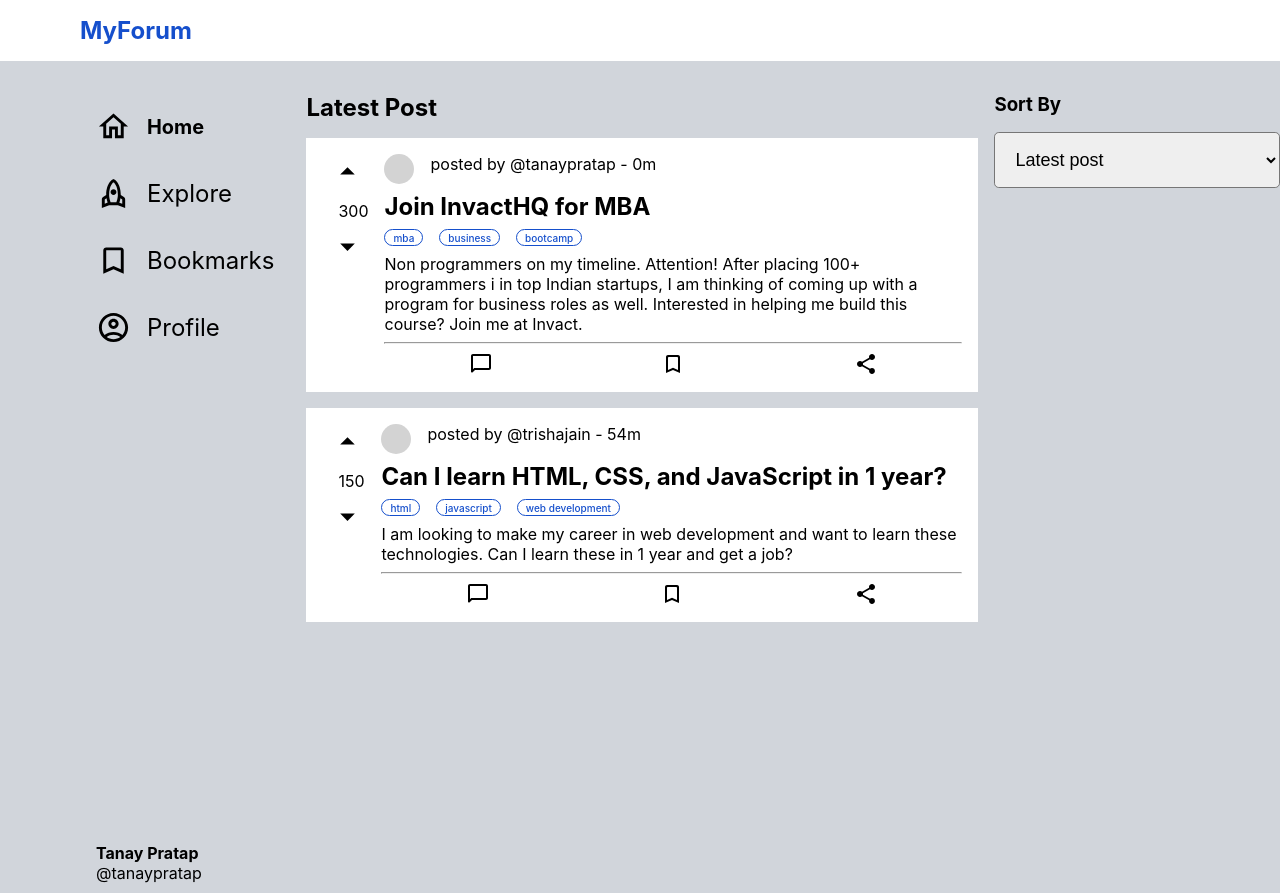
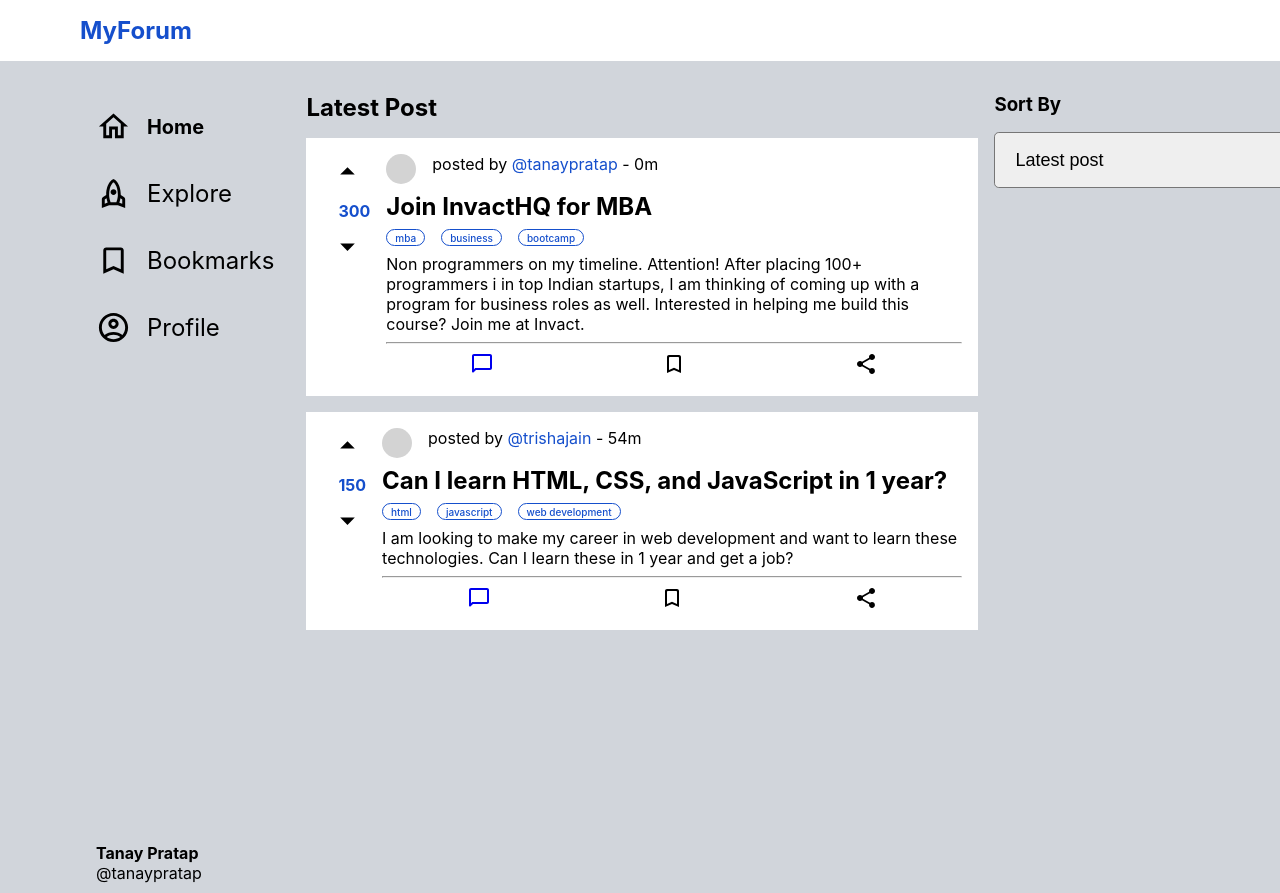
Before and after one commit to BhumikaSingh-27/forum-app, a React (Create React App) app: page / in a window 1280 px wide. Shown: the top 893 px of the page. Built offline with nearby package versions, Linux system fonts and the light colour scheme.

Commit message:
feat: comment

```diff
--- a/src/App.js
+++ b/src/App.js
@@ -1,21 +1,16 @@
-import logo from "./logo.svg";
+import Home from "../src/pages/Home";
 import "./App.css";
 import Header from "./components/Header";
-import Sidebar from "./components/Sidebar";
-import Home from "../src/pages/Home";
-import Comment from "./components/Comment";
-import Sort  from "./components/Sort";
+import PostLanding from "./pages/PostLanding";
+import { Route, Routes } from "react-router-dom";
 function App() {
   return (
     <div className="App">
       <Header />
-      <div className="section">
-        <Sidebar />
-        <Home />
-        {/* <Comment /> */}
-        <Sort />
-      </div>
-
+      <Routes>
+        <Route path="/" element={<Home />}></Route>
+        <Route path="/:id" element={<PostLanding />}></Route>
+      </Routes>
     </div>
   );
 }
--- a/src/components/Comment.jsx
+++ b/src/components/Comment.jsx
@@ -1,23 +1,27 @@
-import React from 'react'
+import React from "react";
 import "./style.css";
 
-const Comment = () => {
+const Comment = ({ data }) => {
+  const d = new Date(data.comments.createdAt);
   return (
-    <div className='comment-section'>
-
+    <div>
+      {data.comments.map((user) => (
+        <div className="comment-section">
           {" "}
           <div className="image"></div>
-          <div className='comment-data'>
-          <div>posted by @tanay - 1m{" "}</div>
+          <div className="comment-data">
             <div>
-            replying to @tanay
+              posted by @{user?.username}- {d.getMinutes()} m{" "}
             </div>
+            <div>replying to @{data?.username}</div>
             <div>
-            <p>intersted</p>
+              <p>{user.comment}</p>
             </div>
           </div>
         </div>
-  )
-}
+      ))}
+    </div>
+  );
+};
 
-export default Comment
+export default Comment;
--- a/src/components/Post.jsx
+++ b/src/components/Post.jsx
@@ -1,28 +1,44 @@
-import React, { useContext } from "react";
+import React, { useContext, useState } from "react";
 import "./style.css";
 import ArrowDropUpOutlinedIcon from "@mui/icons-material/ArrowDropUpOutlined";
 import ArrowDropDownOutlinedIcon from "@mui/icons-material/ArrowDropDownOutlined";
 import BookmarkBorderRoundedIcon from "@mui/icons-material/BookmarkBorderRounded";
 import ChatBubbleOutlineRoundedIcon from "@mui/icons-material/ChatBubbleOutlineRounded";
 import ShareRoundedIcon from "@mui/icons-material/ShareRounded";
+import BookmarkIcon from "@mui/icons-material/Bookmark";
 import { DataContext } from "../context/DataContext";
+import { NavLink } from "react-router-dom";
 
 const Post = ({ data }) => {
   const { dispatch } = useContext(DataContext);
+  const [bookmark, setBookmark] = useState(false);
 
-  const d = new Date(data.createdAt);
+  const d = new Date(data?.createdAt);
   return (
-    <div className="post">
+    <div className="post" key={data.postId}>
       <div className="post-main">
         <div>
           <div className="vote-icons">
             <div
               onClick={() => dispatch({ type: "UPVOTE", payload: data.postId })}
             >
-              <ArrowDropUpOutlinedIcon fontSize="large" />
+              <ArrowDropUpOutlinedIcon fontSize="large" fontWeight="bold" />
             </div>
-            <p>{data.upvotes - data.downvotes}</p>
-            <div onClick={() => dispatch({ type: "DOWNVOTE", payload: data.postId })}><ArrowDropDownOutlinedIcon fontSize="large" /> </div>
+            <p className="name">
+              {" "}
+              {data?.downvotes > data?.upvotes ? (
+                <b>{data?.upvotes - data?.downvotes}</b>
+              ) : (
+                <b>{data?.upvotes - data?.downvotes}</b>
+              )}
+            </p>
+            <div
+              onClick={() =>
+                dispatch({ type: "DOWNVOTE", payload: data.postId })
+              }
+            >
+              <ArrowDropDownOutlinedIcon fontSize="large" />{" "}
+            </div>
           </div>
         </div>
         <div className="post-container">
@@ -30,7 +46,8 @@ const Post = ({ data }) => {
             {" "}
             <div className="image"></div>{" "}
             <div>
-              posted by @{data.username} - {d.getMinutes()}m
+              posted by <span className="name">@{data.username}</span> -{" "}
+              {d.getMinutes()}m
             </div>
           </div>
           <div>
@@ -47,8 +64,15 @@ const Post = ({ data }) => {
           </div>
           <hr />
           <div className="post-icons">
-            <ChatBubbleOutlineRoundedIcon />
-            <BookmarkBorderRoundedIcon />
+            <NavLink to={`/${data.postId}`}>
+              {" "}
+              <div>
+                <ChatBubbleOutlineRoundedIcon />
+              </div>{" "}
+            </NavLink>
+            <div onClick={() => setBookmark(!bookmark)}>
+              {bookmark ? <BookmarkIcon /> : <BookmarkBorderRoundedIcon />}
+            </div>
             <ShareRoundedIcon />
           </div>
         </div>
--- a/src/components/style.css
+++ b/src/components/style.css
@@ -146,3 +146,19 @@ select option {
 
     margin-top: auto;
 }
+
+.name {
+    color: var(--primary-color)
+}
+
+.vote-icons div:hover {
+    cursor: pointer;
+}
+
+.post-icons div:hover{
+    cursor: pointer;
+}
+
+.landing{
+    display: flex;
+}
--- a/src/index.js
+++ b/src/index.js
@@ -4,13 +4,16 @@ import "./index.css";
 import App from "./App";
 import reportWebVitals from "./reportWebVitals";
 import { DataContextProvider } from "./context/DataContext";
+import { BrowserRouter } from "react-router-dom";
 
 const root = ReactDOM.createRoot(document.getElementById("root"));
 root.render(
   <React.StrictMode>
-    <DataContextProvider>
-      <App />
-    </DataContextProvider>
+    <BrowserRouter>
+      <DataContextProvider>
+        <App />
+      </DataContextProvider>
+    </BrowserRouter>
   </React.StrictMode>
 );
 
--- a/src/pages/Home.jsx
+++ b/src/pages/Home.jsx
@@ -1,10 +1,17 @@
 import React, { useContext } from "react";
 import Post from "../components/Post";
 import { DataContext } from "../context/DataContext";
+import Header from "../components/Header";
+import Sidebar from "../components/Sidebar";
+import Sort from "../components/Sort";
 
 const Home = () => {
   const { state } = useContext(DataContext);
   return (
+    <div>
+
+      <div className="section">
+        <Sidebar />
         <div className="home-container">
           <h2>Latest Post</h2>
           <div>
@@ -15,6 +22,11 @@ const Home = () => {
             ))}
           </div>
         </div>
+        <div>
+          <Sort />
+        </div>
+      </div>
+    </div>
   );
 };
 
--- /dev/null
+++ b/src/pages/PostLanding.jsx
@@ -0,0 +1,37 @@
+import React, { useContext } from "react";
+import { NavLink, useParams } from "react-router-dom";
+import { DataContext } from "../context/DataContext";
+import Sidebar from "../components/Sidebar";
+import Post from "../components/Post";
+import KeyboardBackspaceIcon from "@mui/icons-material/KeyboardBackspace";
+import Comment from "../components/Comment";
+
+const PostLanding = () => {
+  const { id } = useParams();
+  const { state } = useContext(DataContext);
+
+  const postData = state?.posts?.find(({ postId }) => postId.toString() === id);
+    console.log(postData)
+
+  return (
+    <div className="landing">
+      <Sidebar />
+
+      <div>
+        <h2>
+          {" "}
+          <NavLink to="/">
+            <KeyboardBackspaceIcon />
+          </NavLink>
+          Post
+        </h2>
+        <Post data={postData} />
+        <div>
+          <Comment data={postData} />
+        </div>
+      </div>
+    </div>
+  );
+};
+
+export default PostLanding;
```
Lines whose indentation alone changed are shown as unchanged.
